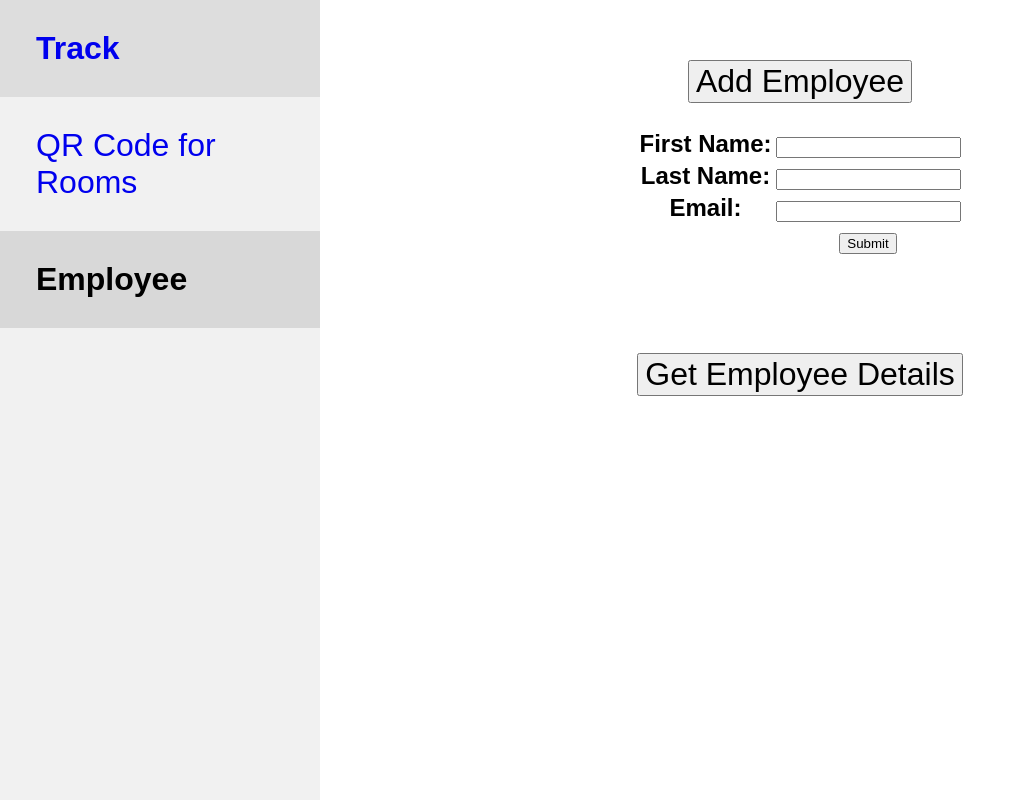
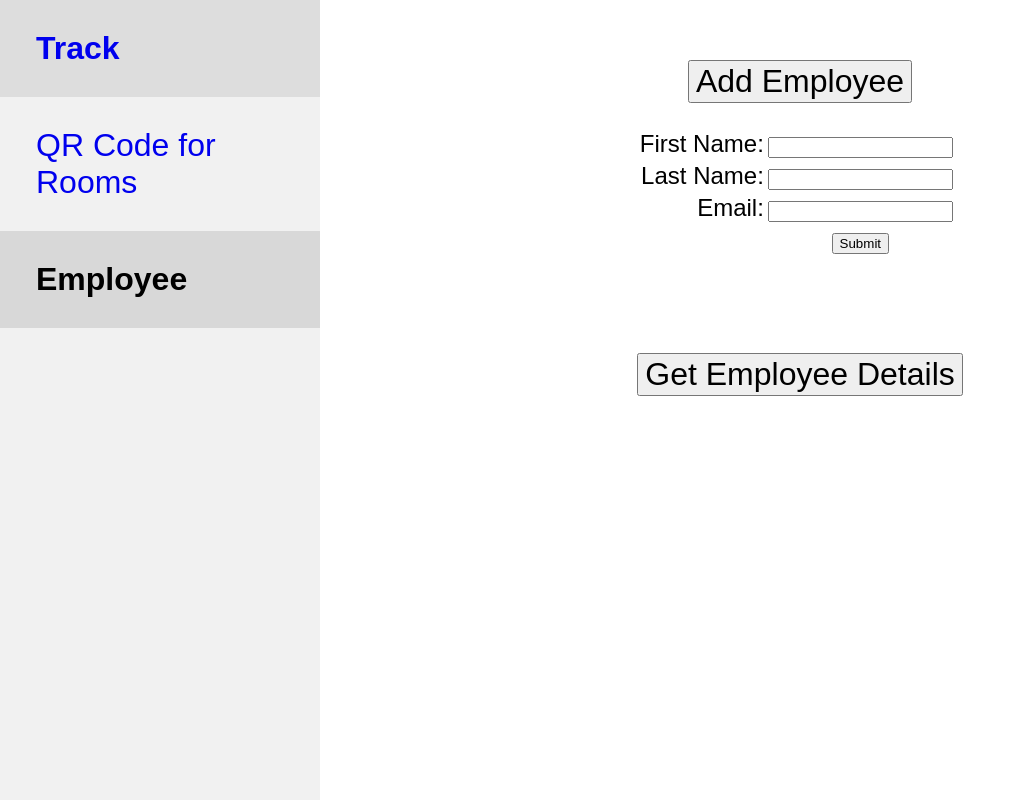
Before and after one commit to nishadranade/officeTracker, a website: page static/p3.html in a window 1280 px wide. Both pictures are taken after a click on the button "Add Employee". Shown: the whole page, without its empty margins (0-1026 px from the left). Drawn offline with Linux system fonts and the light colour scheme.

Commit message:
more minor UI changes

```diff
--- a/static/StyleSheet.css
+++ b/static/StyleSheet.css
@@ -85,6 +85,5 @@ h3 {
 }
 
 table.center {
-  margin-left: auto;
-  margin-right: auto;
+  margin-left: 33%;
 }
--- a/static/p3.html
+++ b/static/p3.html
@@ -20,20 +20,20 @@
 	<form> <!-- TODO -->
 	  <table class="center">
 	    <tr>
-	      <th><label for="fname">First Name:</label></th>
-	      <th><input type="text" name="fname"><br></th>
+	      <td align="right"><label for="fname">First Name:</label></td>
+	      <td><input type="text" name="fname"><br></td>
 	    </tr>
 	    <tr>
-	      <th><label for="lname">Last Name:</label></th>
-	      <th><input type="text" name="lname"><br></th>
+	      <td align="right"><label for="lname">Last Name:</label></td>
+	      <td><input type="text" name="lname"><br></td>
 	    </tr>
 	    <tr>
-	      <th><label for="email">Email:</label></th>
-	      <th><input type="text" name="email"><br></th>
+	      <td align="right"><label for="email">Email:</label></td>
+	      <td><input type="text" name="email"><br></td>
 	    </tr>
 	    <tr>
-	      <th></th>
-	      <th><input type="submit" value="Submit"><br></th>
+	      <td></td>
+	      <td><input type="submit" value="Submit"><br></td>
 	    </tr>
 	  </table>
 	</form>
```
